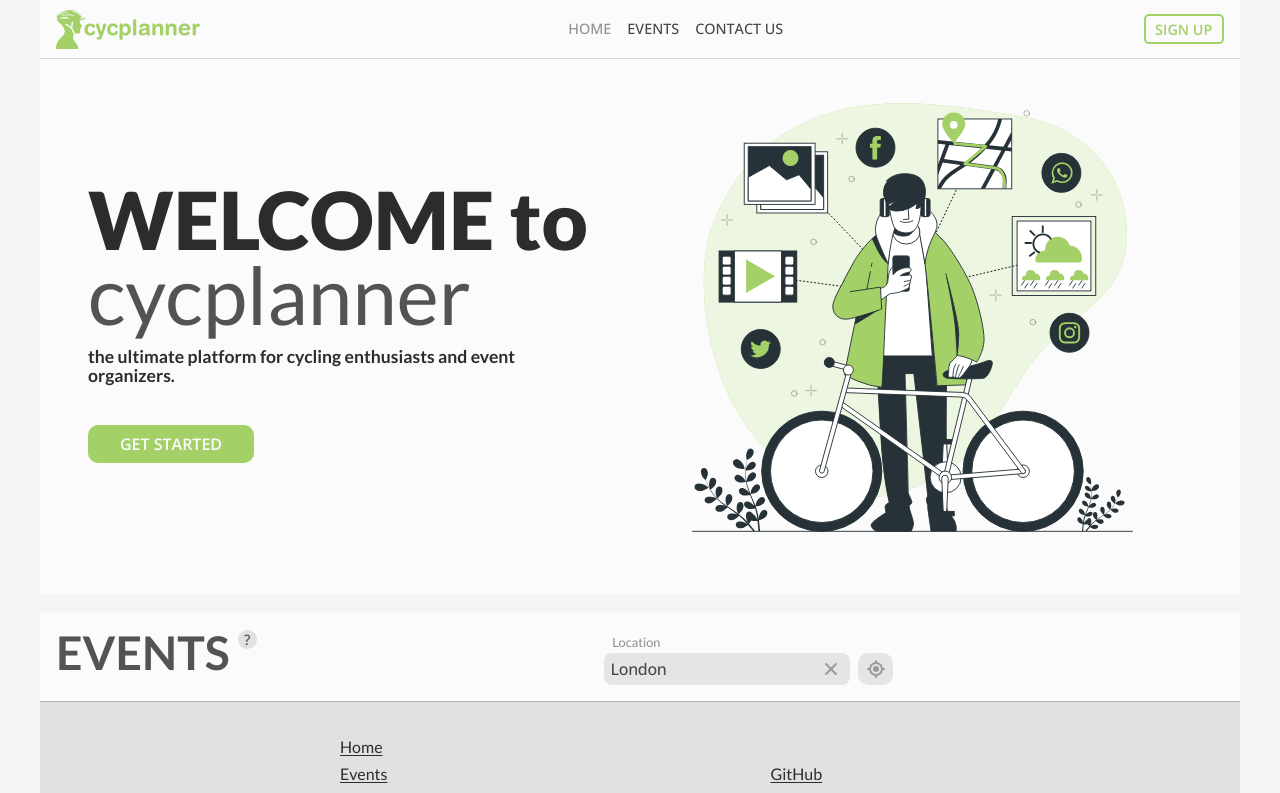
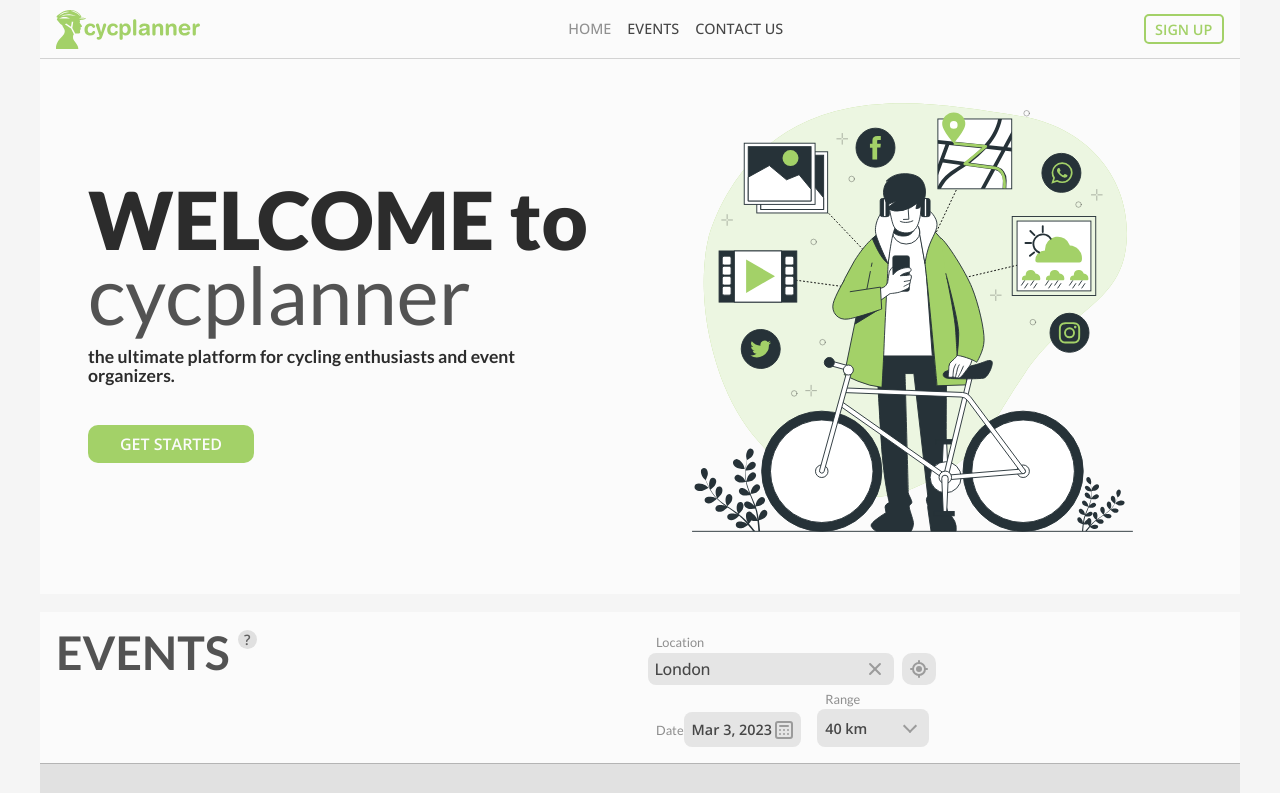
Before and after one commit to vladokuskov/cycplanner, a Next.js app: page / in a window 1280 px wide. Shown: the top 793 px of the page. Built offline with nearby package versions, Linux system fonts and the light colour scheme.

Commit message:
Added styling & close on outside click for range km btn

```diff
--- a/package.json
+++ b/package.json
@@ -11,12 +11,14 @@
   "dependencies": {
     "@types/node": "18.14.2",
     "@types/react": "18.0.28",
+    "@types/react-datepicker": "^4.10.0",
     "@types/react-dom": "18.0.11",
     "eslint": "8.35.0",
     "eslint-config-next": "13.2.1",
     "firebase": "^9.17.1",
     "next": "13.2.1",
     "react": "18.2.0",
+    "react-datepicker": "^4.10.0",
     "react-dom": "18.2.0",
     "react-firebase-hooks": "^5.1.1",
     "react-firebaseui": "^6.0.0",
--- /dev/null
+++ b/src/components/event-filter/datePicker.tsx
@@ -0,0 +1,44 @@
+import { forwardRef } from 'react';
+
+import ReactDatePicker from 'react-datepicker';
+import 'react-datepicker/dist/react-datepicker.css';
+
+interface Props {
+  updateDate: (date: Date) => void;
+  initialDate: Date;
+}
+
+const DatePicker = ({ updateDate, initialDate }: Props) => {
+  const ReactDatePickerInput = forwardRef<
+    HTMLButtonElement,
+    React.DetailedHTMLProps<
+      React.HTMLAttributes<HTMLButtonElement>,
+      HTMLButtonElement
+    >
+  >((props: any, ref) => (
+    <button ref={ref} {...props} className="date-selector-button">
+      {props.value}
+      {<i className="selector-date-icon" />}
+    </button>
+  ));
+
+  return (
+    <div className="selectors-date-wrapper">
+      <label htmlFor="datePicker" className="filter-label">
+        Date
+      </label>
+      <ReactDatePicker
+        wrapperClassName="selector-date-wrapper"
+        shouldCloseOnSelect
+        timeCaption="time"
+        dateFormat="MMM d, yyyy"
+        selected={initialDate}
+        onChange={updateDate}
+        name="datePicker"
+        customInput={<ReactDatePickerInput />}
+      />
+    </div>
+  );
+};
+
+export default DatePicker;
--- a/src/components/event-filter/eventFilter.tsx
+++ b/src/components/event-filter/eventFilter.tsx
@@ -1,5 +1,8 @@
-import { useState, useEffect } from 'react';
+import { useState } from 'react';
+
 import Geocoder from './geocoder';
+import DatePicker from './datePicker';
+import RangePicker from './rangePicker';
 
 export interface GeoPoint {
   latitude: number;
@@ -11,6 +14,12 @@ const EventFilter = () => {
     latitude: 51.509865,
     longitude: -0.118092,
   });
+
+  const [initialDate, setInitialDate] = useState(new Date());
+
+  const updateDate = (date: Date) => {
+    setInitialDate(date);
+  };
 
   const updateGeoPoint = (point: GeoPoint) => {
     setGeoPoint(point);
@@ -24,6 +33,10 @@ const EventFilter = () => {
         </label>
         <Geocoder updateGeoPoint={updateGeoPoint} geoPoint={geoPoint} />
       </div>
+      <div className="filter-selectors-wrapper">
+        <DatePicker updateDate={updateDate} initialDate={initialDate} />
+        <RangePicker />
+      </div>
     </div>
   );
 };
--- /dev/null
+++ b/src/components/event-filter/rangePicker.tsx
@@ -0,0 +1,61 @@
+import React, { useState, useEffect, useRef } from 'react';
+
+const RangePicker = () => {
+  const [isOpen, setIsOpen] = useState<boolean>(false);
+  const [selectedOption, setSelectedOption] = useState<number | null>(40);
+
+  const ref = useRef<HTMLDivElement>(null);
+
+  const handleOptionClick = (option: number) => {
+    setSelectedOption(option);
+    setIsOpen(false);
+  };
+  const options = [15, 40, 70, 100, 200];
+
+  useEffect(() => {
+    const checkIfClickedOutside = (e: MouseEvent) => {
+      if (isOpen && ref.current && !ref.current.contains(e.target as Node)) {
+        setIsOpen((prevIsOpen) => !prevIsOpen);
+      }
+    };
+    document.addEventListener('mousedown', checkIfClickedOutside);
+    return () => {
+      document.removeEventListener('mousedown', checkIfClickedOutside);
+    };
+  }, [isOpen]);
+
+  return (
+    <div className="selectors-range-wrapper" ref={ref}>
+      <label htmlFor="RangePicker" className="filter-label">
+        Range
+      </label>
+      <button
+        onClick={() => setIsOpen(!isOpen)}
+        name="RangePicker"
+        className="selector-range-button"
+      >
+        <span>{selectedOption + ` km`}</span>
+        <span className="range-button--icon">
+          <i className={isOpen ? 'arrow-up' : 'arrow-down'} />
+        </span>
+      </button>
+      {isOpen && (
+        <ul className="range-options-wrapper">
+          {options.map((option) => (
+            <li
+              className="range-option-wrapper"
+              key={option}
+              role="button"
+              onClick={() => handleOptionClick(option)}
+              tabIndex={0}
+            >
+              {option + ` km`}
+            </li>
+          ))}
+        </ul>
+      )}
+    </div>
+  );
+};
+
+export default RangePicker;
--- a/src/sass/base/_icons.scss
+++ b/src/sass/base/_icons.scss
@@ -148,3 +148,84 @@
   background: currentColor;
   animation: loadbar 2s cubic-bezier(0, 0, 0.58, 1) infinite;
 }
+
+.selector-date-icon {
+  color: $input-icon;
+  box-sizing: border-box;
+  position: relative;
+  display: block;
+  transform: scale(var(--ggs, 1));
+  width: 18px;
+  height: 18px;
+  border: 2px solid;
+  border-radius: 3px;
+}
+.selector-date-icon::after,
+.selector-date-icon::before {
+  content: '';
+  display: block;
+  box-sizing: border-box;
+  position: absolute;
+  border-radius: 3px;
+  height: 2px;
+  left: 2px;
+}
+.selector-date-icon::before {
+  background: currentColor;
+  width: 2px;
+  box-shadow: 4px 0 0, 8px 0 0, 0 4px 0, 4px 4px 0, 8px 4px 0;
+  top: 6px;
+}
+.selector-date-icon::after {
+  width: 10px;
+  top: -4px;
+  box-shadow: 0 6px 0 0;
+}
+
+.arrow-down {
+  box-sizing: border-box;
+  position: relative;
+  display: block;
+  transform: scale(var(--ggs, 1));
+  width: 22px;
+  height: 22px;
+  border: 2px solid transparent;
+  border-radius: 100px;
+}
+.arrow-down::after {
+  content: '';
+  display: block;
+  box-sizing: border-box;
+  position: absolute;
+  width: 10px;
+  height: 10px;
+  border-bottom: 2px solid;
+  border-right: 2px solid;
+  transform: rotate(45deg);
+  left: 4px;
+  top: 2px;
+}
+
+.arrow-up {
+  box-sizing: border-box;
+  position: relative;
+  display: block;
+  transform: scale(var(--ggs, 1));
+  width: 22px;
+  height: 22px;
+  border: 2px solid transparent;
+  border-radius: 100px;
+}
+.arrow-up::after {
+  content: '';
+  display: block;
+  box-sizing: border-box;
+  position: absolute;
+  width: 10px;
+  height: 10px;
+  border-top: 2px solid;
+  border-right: 2px solid;
+  transform: rotate(-45deg);
+  left: 4px;
+  bottom: 2px;
+}
--- a/src/sass/base/_typography.scss
+++ b/src/sass/base/_typography.scss
@@ -117,11 +117,15 @@ li {
 }
 
 .home-events-title {
+  width: 100%;
   color: $home-title;
   font-style: normal;
   font-weight: 600;
   font-size: 2.9rem;
   line-height: 48px;
+  @include media($from: 'sm') {
+    width: auto;
+  }
 }
 
 .events-info-title {
@@ -131,7 +135,7 @@ li {
   left: 1.5rem;
   width: 100%;
   width: 100%;
-  max-width: 100%;
+  max-width: 10rem;
   min-width: 12rem;
   text-align: center;
   padding: 0.1rem 0.3rem;
--- a/src/sass/components/_buttons.scss
+++ b/src/sass/components/_buttons.scss
@@ -72,10 +72,10 @@ button {
   width: 1.2rem;
   height: 1.2rem;
   @include on-hover {
-    background-color: hover-color($home-info-bg, -20);
+    background-color: hover-color($home-info-bg, -5);
   }
   &:active {
-    background-color: hover-color($home-info-bg, -20);
+    background-color: hover-color($home-info-bg, -5);
   }
 }
 
@@ -101,6 +101,55 @@ button {
   }
   &.error {
     color: $filter-error;
+  }
+}
+
+.date-selector-button {
+  width: 100%;
+  border-radius: 8px;
+  border: none;
+  padding: 0.5rem;
+  background-color: $input-bg;
+  color: $input-text;
+  @include flexCenter(row, 0.2rem);
+  justify-content: space-between;
+  @include on-hover {
+    background-color: hover-color($input-bg, -2);
+    color: hover-color($input-text, -10);
+    .selector-date-icon {
+      color: hover-color($input-icon, -10);
+    }
+  }
+  &:active {
+    background-color: hover-color($input-bg, -2);
+    color: hover-color($input-text, -10);
+  }
+}
+
+.selector-range-button {
+  min-width: 7rem;
+  width: 100%;
+  border-radius: 8px;
+  border: none;
+  padding: 0.5rem;
+  background-color: $input-bg;
+  color: $input-text;
+  @include flexCenter(row, 0.2rem);
+  justify-content: space-between;
+  .range-button--icon {
+    color: $input-icon;
+    @include flexCenter(row, 0.1rem);
+  }
+  @include on-hover {
+    background-color: hover-color($input-bg, -2);
+    color: hover-color($input-text, -10);
+    .range-button--icon {
+      color: hover-color($input-icon, -10);
+    }
+  }
+  &:active {
+    background-color: hover-color($input-bg, -2);
+    color: hover-color($input-text, -10);
   }
 }
 
--- a/src/sass/components/_filter.scss
+++ b/src/sass/components/_filter.scss
@@ -5,11 +5,27 @@
   margin-top: 0.5rem;
   width: 100%;
   @include flexCenter(column, 0.5rem);
+  align-items: flex-start;
+  @include media($from: 'md') {
+    align-items: center;
+  }
   .filter-location-wrapper {
+    width: 100%;
     @include flexCenter(column, 0.3rem);
     align-items: flex-start;
     .filter-location-content {
       @include flexCenter(row, 0.5rem);
     }
   }
+  .filter-selectors-wrapper {
+    width: 100%;
+    @include flexCenter(row, 1rem);
+    justify-content: flex-start;
+    align-items: flex-end;
+    .selectors-range-wrapper {
+      @include flexCenter(column, 0.3rem);
+      align-items: flex-start;
+      position: relative;
+    }
+  }
 }
--- a/src/sass/components/_inputs.scss
+++ b/src/sass/components/_inputs.scss
@@ -5,6 +5,14 @@ input {
   font-family: $secondary-font;
   font-weight: 500;
   font-size: 1rem;
+  transition: 0.2s;
+  letter-spacing: -0.02rem;
+}
+
+li {
+  font-family: $secondary-font;
+  font-weight: 500;
+  font-size: 0.85rem;
   transition: 0.2s;
   letter-spacing: -0.02rem;
 }
@@ -56,6 +64,8 @@ input {
     width: 100%;
     border-radius: 8px;
     box-shadow: 0px 5px 15px -1px rgba(0, 0, 0, 0.09);
+    background-color: $input-bg;
+    z-index: 1;
     .geocoder-result-wrapper {
       @include flexCenter(column, 0);
       width: 100%;
@@ -85,3 +95,37 @@ input {
     }
   }
 }
+
+.range-options-wrapper {
+  z-index: 0;
+  position: absolute;
+  top: 3.5rem;
+  width: 100%;
+  @include flexCenter(column, 0);
+  border-radius: 10px;
+  background-color: transparent;
+  box-shadow: 0px 5px 15px -1px rgba(0, 0, 0, 0.09);
+  .range-option-wrapper {
+    cursor: pointer;
+    text-align: center;
+    width: 100%;
+    border-bottom: 1px solid $result-border;
+    background-color: $input-bg;
+    padding: 0.6rem 0.1rem;
+    &:first-child {
+      border-radius: 8px 8px 0 0;
+    }
+    &:last-child {
+      border-bottom: none;
+      border-radius: 0 0 8px 8px;
+    }
+    @include on-hover {
+      background-color: hover-color($input-bg, -5);
+    }
+    &:active,
+    &:focus {
+      background-color: hover-color($input-bg, -5);
+      color: hover-color($input-text, -10);
+    }
+  }
+}
--- a/src/sass/pages/_home.scss
+++ b/src/sass/pages/_home.scss
@@ -37,6 +37,7 @@
         justify-content: space-between;
       }
       .home-events-title-wrapper {
+        width: 100%;
         @include flexCenter(column, 0);
         @include media($from: 'sm') {
           flex-direction: row;
--- a/src/sass/themes/_theme-default.scss
+++ b/src/sass/themes/_theme-default.scss
@@ -24,7 +24,7 @@ $footer-copyright: #818181;
 //Home
 $home-title: rgba(32, 32, 32, 0.77);
 $home-info: #616161;
-$home-info-bg: rgba(82, 82, 82, 0.15);
+$home-info-bg: rgb(224, 224, 224);
 
 //filter
 $input-icon: #9b9b9b;
```
Also changed, not shown: 1 other file (tests, documents, lock files or other folders).
